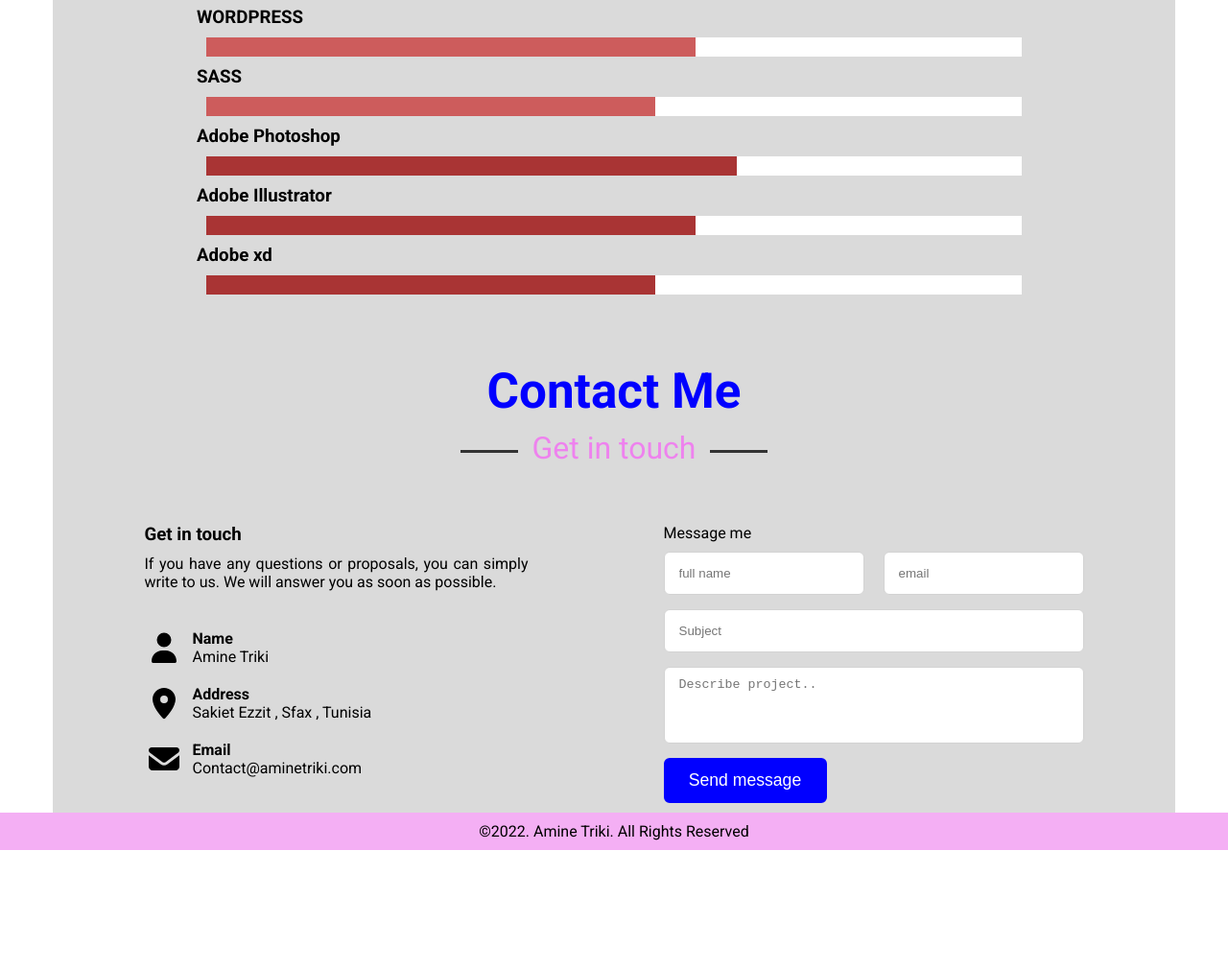
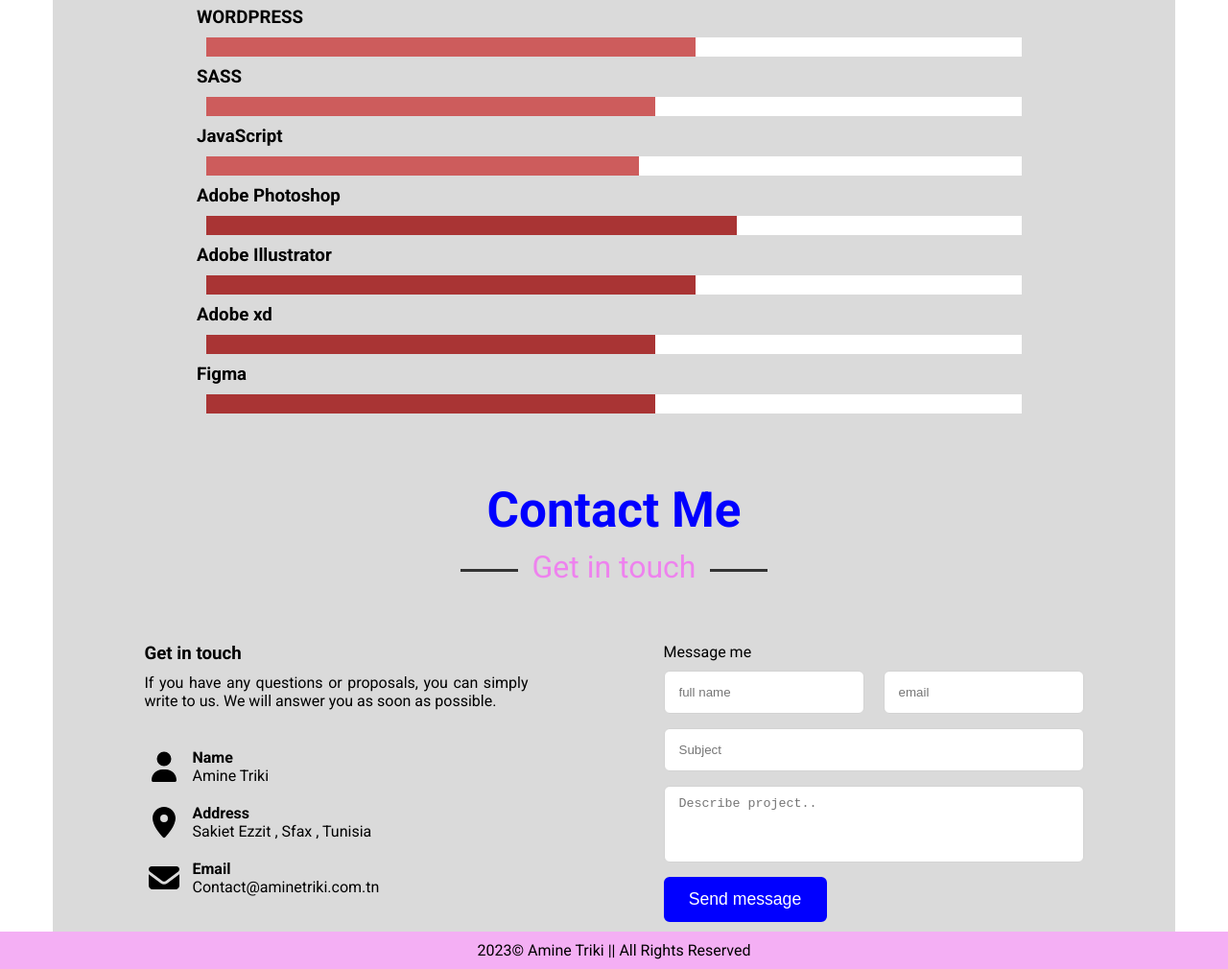
Before and after one commit to Amine-Triki/portfolio-website-responsive-with-sass-js, a plain HTML site: page index.html in a window 1280 px wide. Shown: the part 1280-2290 px from the top of the page at 96% size. Before the commit the page ends 2166 px from the top, so only its background shows below. Drawn offline with Linux system fonts and the light colour scheme.

Commit message:
add get Full Year

```diff
--- a/index.html
+++ b/index.html
@@ -60,8 +60,8 @@
             <div class="about">
                 <p>I am Amine triki . I am a junior graphic designer and front end developer  based in tunisia . I am specialised in html , css and editor wordpress . I create successful websites that are fast, easy to use and built with best practices.</p>
                 <div>
-                    <a href="mega.nz/file/PJ8H2S5B#3siRUw1DYrWD7bTB8wgNt0jO3M0Ztjgv-JhCVQ4McgM" target="_blank" class="button en">Download CV</a>
-                    <a href="mega.nz/file/PJ8H2S5B#3siRUw1DYrWD7bTB8wgNt0jO3M0Ztjgv-JhCVQ4McgM" target="_blank" class="button fr">Télécharger CV</a>
+                    <a href="https://mega.nz/file/PJ8H2S5B#3siRUw1DYrWD7bTB8wgNt0jO3M0Ztjgv-JhCVQ4McgM" target="_blank" class="button en">Download CV</a>
+                    <a href="https://mega.nz/file/PJ8H2S5B#3siRUw1DYrWD7bTB8wgNt0jO3M0Ztjgv-JhCVQ4McgM" target="_blank" class="button fr">Télécharger CV</a>
                 </div>
             </div>
         </div>
@@ -96,6 +96,10 @@
                     <div class="progress">
                         <span style="width:0" data-width="55%"></span>
                     </div>
+                    <h3>JavaScript</h3>
+                    <div class="progress">
+                        <span style="width:0" data-width="53%"></span>
+                    </div>
                     <h3>Adobe Photoshop</h3>
                     <div class="progress color">
                         <span style="width:0" data-width="65%"></span>
@@ -105,6 +109,10 @@
                         <span style="width:0" data-width="60%"></span>
                     </div>
                     <h3>Adobe xd</h3>
+                    <div class="progress color">
+                        <span style="width:0" data-width="55%"></span>
+                    </div>
+                    <h3>Figma</h3>
                     <div class="progress color">
                         <span style="width:0" data-width="55%"></span>
                     </div>
@@ -148,7 +156,7 @@
                         <i class="fa-solid fa-envelope fa-2x"></i>
                         <div  class="head">
                             <span><b>Email</b></span>
-                            <span>Contact@aminetriki.com</span>
+                            <span>Contact@aminetriki.com.tn</span>
                         </div>
                     </div>
                 </div>
@@ -179,7 +187,7 @@
         </div>
     </aside>
     <footer>
-        <p>©2022. Amine Triki. All Rights Reserved</p>
+        <p id="Rights"> </p>
     </footer>
     <script src="js/main.js" ></script>
     <script src="js/all.min.js" ></script>
--- a/js/main.js
+++ b/js/main.js
@@ -8,3 +8,7 @@ window.onscroll = function () {
     });
   }
 };
+
+
+let year = new Date().getFullYear();
+document.getElementById("Rights").innerHTML = `${year}© Amine Triki || All Rights Reserved`;
```
